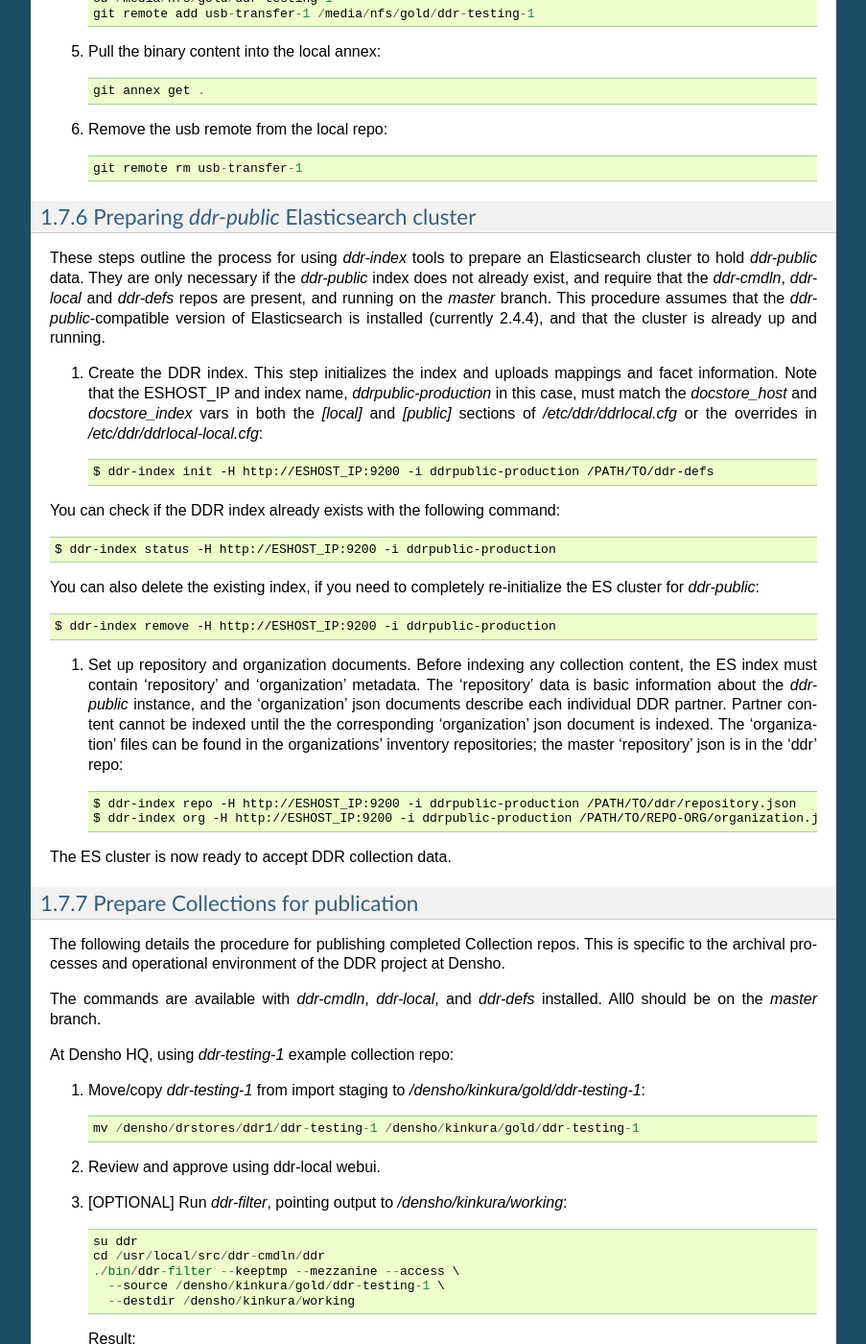
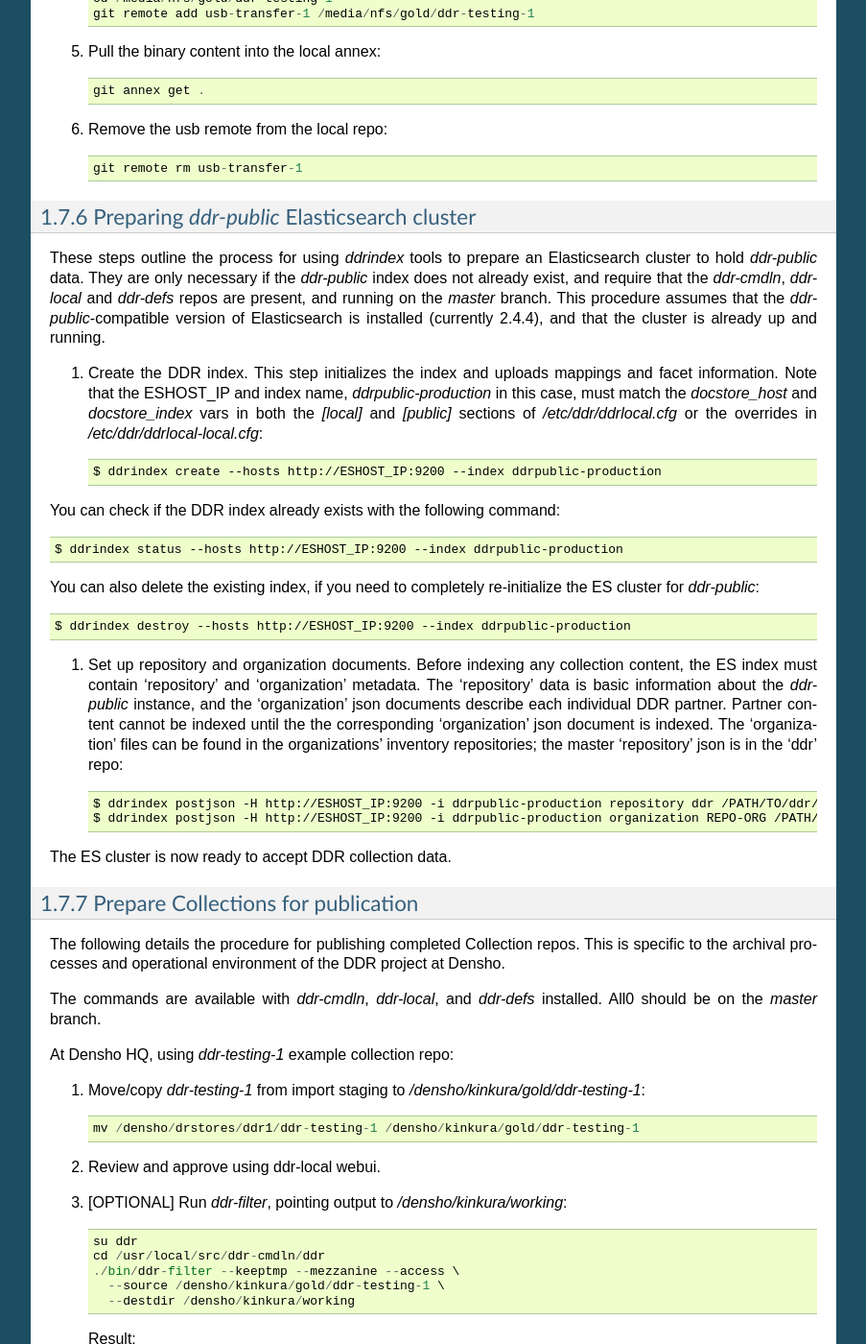
Before and after one commit to denshoproject/ddr-manual, a Sphinx documentation site: the page built from source/admins/workflows.rst, in a window 1280 px wide and 1400 px high, scrolled down 8842 px. Shown: the whole window at 96% size, without its empty margins (198-1101 px from the left). Built offline with Sphinx 7.4.7, drawn with Linux system fonts in a browser that asks for light colours.

Commit message:
workflows.rst: Updated ES cluster admin for new ddrindex command

```diff
--- a/source/admins/workflows.rst
+++ b/source/admins/workflows.rst
@@ -421,24 +421,24 @@
 Preparing `ddr-public` Elasticsearch cluster
 --------------------
 
-These steps outline the process for using `ddr-index` tools to prepare an Elasticsearch cluster to hold `ddr-public` data. They are only necessary if the `ddr-public` index does not already exist, and require that the `ddr-cmdln`, `ddr-local` and `ddr-defs` repos are present, and running on the `master` branch. This procedure assumes that the `ddr-public`-compatible version of Elasticsearch is installed (currently 2.4.4), and that the cluster is already up and running.
+These steps outline the process for using `ddrindex` tools to prepare an Elasticsearch cluster to hold `ddr-public` data. They are only necessary if the `ddr-public` index does not already exist, and require that the `ddr-cmdln`, `ddr-local` and `ddr-defs` repos are present, and running on the `master` branch. This procedure assumes that the `ddr-public`-compatible version of Elasticsearch is installed (currently 2.4.4), and that the cluster is already up and running.
 
 #. Create the DDR index.  This step initializes the index and uploads mappings and facet information. Note that the ESHOST_IP and index name, `ddrpublic-production` in this case, must match the `docstore_host` and `docstore_index` vars in both the `[local]` and `[public]` sections of `/etc/ddr/ddrlocal.cfg` or the overrides in `/etc/ddr/ddrlocal-local.cfg`::
 
-    $ ddr-index init -H http://ESHOST_IP:9200 -i ddrpublic-production /PATH/TO/ddr-defs
+    $ ddrindex create --hosts http://ESHOST_IP:9200 --index ddrpublic-production
 
 You can check if the DDR index already exists with the following command::
 
-    $ ddr-index status -H http://ESHOST_IP:9200 -i ddrpublic-production
+    $ ddrindex status --hosts http://ESHOST_IP:9200 --index ddrpublic-production
 
 You can also delete the existing index, if you need to completely re-initialize the ES cluster for `ddr-public`::
 
-    $ ddr-index remove -H http://ESHOST_IP:9200 -i ddrpublic-production
+    $ ddrindex destroy --hosts http://ESHOST_IP:9200 --index ddrpublic-production
 
 #. Set up repository and organization documents. Before indexing any collection content, the ES index must contain 'repository' and 'organization' metadata. The 'repository' data is basic information about the `ddr-public` instance, and the 'organization' json documents describe each individual DDR partner. Partner content cannot be indexed until the the corresponding 'organization' json document is indexed. The 'organization' files can be found in the organizations' inventory repositories; the master 'repository' json is in the 'ddr' repo::
 
-    $ ddr-index repo -H http://ESHOST_IP:9200 -i ddrpublic-production /PATH/TO/ddr/repository.json
-    $ ddr-index org -H http://ESHOST_IP:9200 -i ddrpublic-production /PATH/TO/REPO-ORG/organization.json
+    $ ddrindex postjson -H http://ESHOST_IP:9200 -i ddrpublic-production repository ddr /PATH/TO/ddr/repository.json
+    $ ddrindex postjson -H http://ESHOST_IP:9200 -i ddrpublic-production organization REPO-ORG /PATH/TO/REPO-ORG/organization.json
 
 The ES cluster is now ready to accept DDR collection data.
 
```
